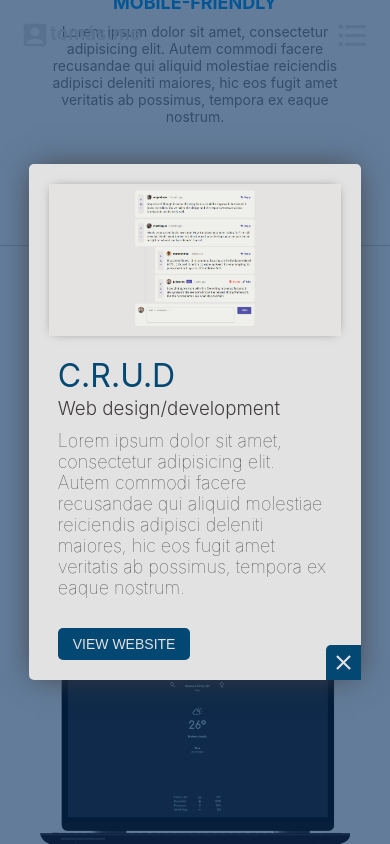
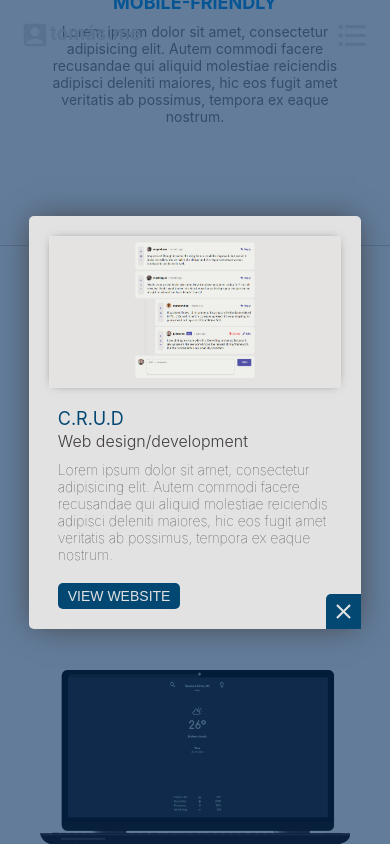
Before and after one commit to tomasleggire/tomasleggire, a React (Create React App) app: page / in a window 390 px wide. Both pictures are taken after a click on the picture 194 px from the left and 2103 px from the top of the page. Shown: the part 1681-2525 px from the top of the page. Built offline with nearby package versions, Linux system fonts and the light colour scheme.

Commit message:
Ajustes en estilos de ModalItemPort

```diff
--- a/src/styles/ModalItemPort.scss
+++ b/src/styles/ModalItemPort.scss
@@ -182,4 +182,24 @@
         margin-top: 20px;
     }
 
+    .modal-item-h1 {
+        margin-bottom: 2px;
+        font-size: var(--lg);
+    }
+
+    .modal-item-h3 {
+        margin-bottom: 10px;
+        font-size: var(--md);
+    }
+
+    .modal-item-p {
+        font-size: var(--sm);
+    }
+    .modal-item-btn {
+        margin-top: 20px;
+        font-size: var(--sm);
+        padding: 5px 10px;
+        border-radius: 5px;
+    }
+
 }
```
